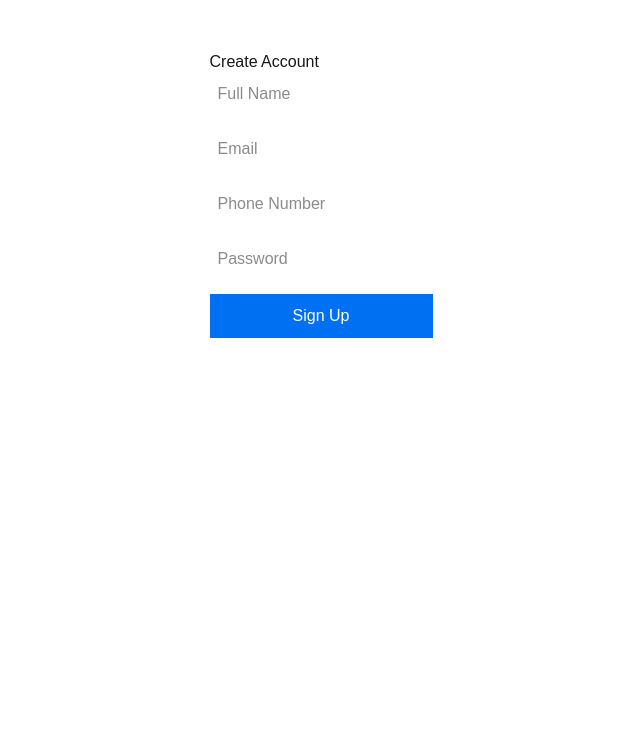
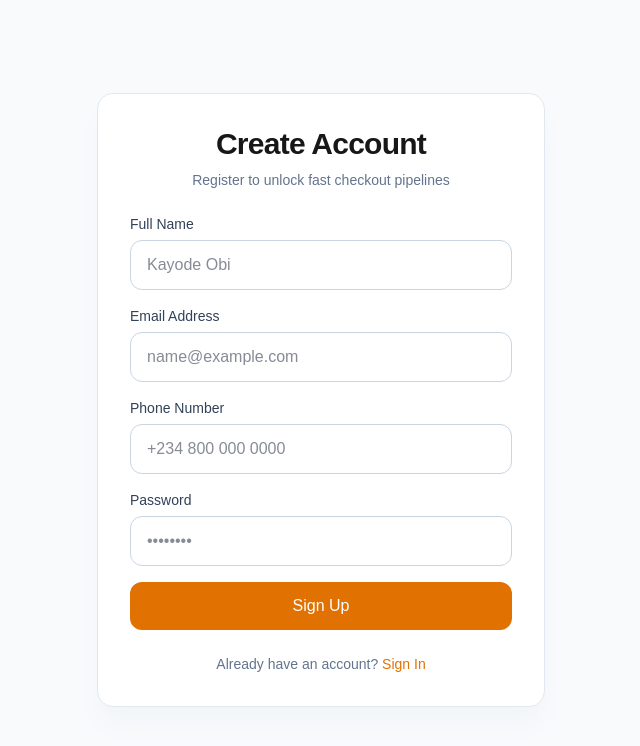
Before and after one commit to iamxenon404/resturant-webapp, a Next.js app in the folder frontend/: page /auth/signup in a window 1280 px wide. Shown: the top 746 px of the page, without its empty margins (319-959 px from the left). Built offline with nearby package versions, Linux system fonts and the light colour scheme.

Commit message:
upsated sign up pGWE

```diff
--- a/frontend/app/auth/signup/page.tsx
+++ b/frontend/app/auth/signup/page.tsx
@@ -1,52 +1,106 @@
 'use client';
-
-import { registerUser } from '@/app/lib/api';
+import Link from 'next/link';
 import { useState } from 'react';
-// import { registerUser } from '@/lib/api';
 
 export default function SignupPage() {
-  const [formData, setFormData] = useState({
-    name: '',
-    email: '',
-    phone: '',
-    password: '',
-  });
-  const [message, setMessage] = useState('');
+  const [name, setName] = useState('');
+  const [email, setEmail] = useState('');
+  const [password, setPassword] = useState('');
+  const [phone, setPhone] = useState('');
+
+  // Added state handlers for request states
+  const [loading, setLoading] = useState(false);
   const [error, setError] = useState('');
+  const [success, setSuccess] = useState(false);
 
-  const handleChange = (e: React.ChangeEvent<HTMLInputElement>) => {
-    setFormData({ ...formData, [e.target.name]: e.target.value });
-  };
-
-  const handleSubmit = async (e: React.FormEvent) => {
+  const handleSignup = async (e: React.FormEvent) => {
     e.preventDefault();
-    setMessage('');
+    setLoading(true);
     setError('');
+    setSuccess(false);
 
     try {
-      const data = await registerUser(formData);
-      setMessage('Account created successfully! Check your database.');
-      console.log('Backend response:', data);
+      const response = await fetch('http://localhost:1111/api/auth/signup', {
+        method: 'POST',
+        headers: {
+          'Content-Type': 'application/json',
+        },
+        body: JSON.stringify({ name, email, phone, password }),
+      });
+
+      const data = await response.json();
+
+      if (!response.ok) {
+        throw new Error(data.message || 'Registration failed.');
+      }
+
+      console.log('User registered successfully!', data);
+      setSuccess(true);
+
+      // Clear inputs upon successful account creation
+      setName('');
+      setEmail('');
+      setPhone('');
+      setPassword('');
     } catch (err: any) {
-      setError(err.message);
+      setError(err.message || 'Unable to reach the server. Make sure NestJS is running.');
+    } finally {
+      setLoading(false);
     }
   };
 
   return (
-    <div style={{ maxWidth: '400px', margin: '50px auto', fontFamily: 'sans-serif' }}>
-      <h2>Create Account</h2>
-      <form onSubmit={handleSubmit} style={{ display: 'flex', flexDirection: 'column', gap: '15px' }}>
-        <input name="name" placeholder="Full Name" onChange={handleChange} required style={{ padding: '8px' }} />
-        <input name="email" type="email" placeholder="Email" onChange={handleChange} required style={{ padding: '8px' }} />
-        <input name="phone" placeholder="Phone Number" onChange={handleChange} required style={{ padding: '8px' }} />
-        <input name="password" type="password" placeholder="Password" onChange={handleChange} required style={{ padding: '8px' }} />
-        <button type="submit" style={{ padding: '10px', background: '#0070f3', color: '#fff', border: 'none', cursor: 'pointer' }}>
-          Sign Up
-        </button>
-      </form>
+    <div className="flex min-h-screen items-center justify-center px-4 bg-slate-50 dark:bg-slate-950">
+      <div className="w-full max-w-md p-8 space-y-6 bg-white dark:bg-slate-900 border border-slate-200 dark:border-slate-800 rounded-2xl shadow-xl shadow-slate-100 dark:shadow-none">
+        <div className="space-y-2 text-center">
+          <h2 className="text-3xl font-bold tracking-tight">Create Account</h2>
+          <p className="text-sm text-slate-500 dark:text-slate-400">Register to unlock fast checkout pipelines</p>
+        </div>
 
-      {message && <p style={{ color: 'green', marginTop: '15px' }}>{message}</p>}
-      {error && <p style={{ color: 'red', marginTop: '15px' }}>Error: {error}</p>}
+        {/* Error Alert Box */}
+        {error && (
+          <div className="p-3 text-sm text-red-600 bg-red-50 dark:bg-red-950/30 border border-red-200 dark:border-red-900 rounded-xl">
+            {error}
+          </div>
+        )}
+
+        {/* Success Alert Box */}
+        {success && (
+          <div className="p-3 text-sm text-emerald-600 bg-emerald-50 dark:bg-emerald-950/30 border border-emerald-200 dark:border-emerald-900 rounded-xl">
+            Account created successfully! You can now sign in.
+          </div>
+        )}
+
+        <form onSubmit={handleSignup} className="space-y-4">
+          <div>
+            <label className="block text-sm font-medium mb-1.5 text-slate-700 dark:text-slate-300">Full Name</label>
+            <input type="text" required value={name} onChange={(e) => setName(e.target.value)} className="w-full px-4 py-3 border border-slate-300 dark:border-slate-700 bg-transparent rounded-xl focus:outline-none focus:ring-2 focus:ring-amber-500 text-slate-900 dark:text-slate-100" placeholder="Kayode Obi" />
+          </div>
+          <div>
+            <label className="block text-sm font-medium mb-1.5 text-slate-700 dark:text-slate-300">Email Address</label>
+            <input type="email" required value={email} onChange={(e) => setEmail(e.target.value)} className="w-full px-4 py-3 border border-slate-300 dark:border-slate-700 bg-transparent rounded-xl focus:outline-none focus:ring-2 focus:ring-amber-500 text-slate-900 dark:text-slate-100" placeholder="name@example.com" />
+          </div>
+          <div>
+            <label className="block text-sm font-medium mb-1.5 text-slate-700 dark:text-slate-300">Phone Number</label>
+            <input type="tel" required value={phone} onChange={(e) => setPhone(e.target.value)} className="w-full px-4 py-3 border border-slate-300 dark:border-slate-700 bg-transparent rounded-xl focus:outline-none focus:ring-2 focus:ring-amber-500 text-slate-900 dark:text-slate-100" placeholder="+234 800 000 0000" />
+          </div>
+          <div>
+            <label className="block text-sm font-medium mb-1.5 text-slate-700 dark:text-slate-300">Password</label>
+            <input type="password" required value={password} onChange={(e) => setPassword(e.target.value)} className="w-full px-4 py-3 border border-slate-300 dark:border-slate-700 bg-transparent rounded-xl focus:outline-none focus:ring-2 focus:ring-amber-500 text-slate-900 dark:text-slate-100" placeholder="••••••••" />
+          </div>
+
+          <button
+            type="submit"
+            disabled={loading}
+            className="w-full py-3 bg-amber-600 hover:bg-amber-700 disabled:bg-amber-800/50 text-white font-medium rounded-xl transition-colors duration-200"
+          >
+            {loading ? 'Creating Account...' : 'Sign Up'}
+          </button>
+        </form>
+        <p className="text-center text-sm text-slate-500">
+          Already have an account? <Link href="/auth/login" className="text-amber-600 hover:underline">Sign In</Link>
+        </p>
+      </div>
     </div>
   );
 }
```
